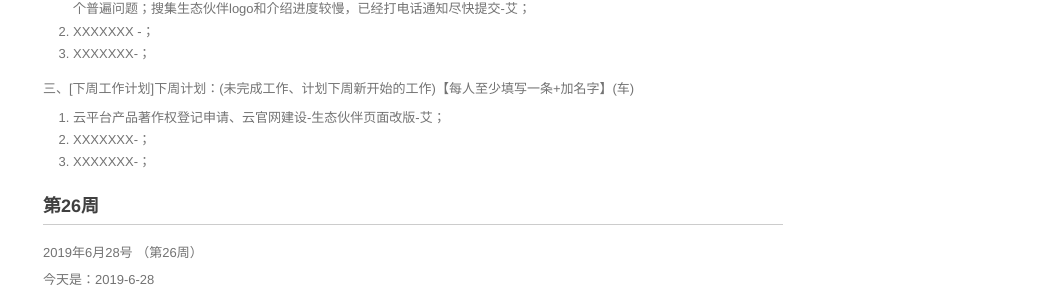
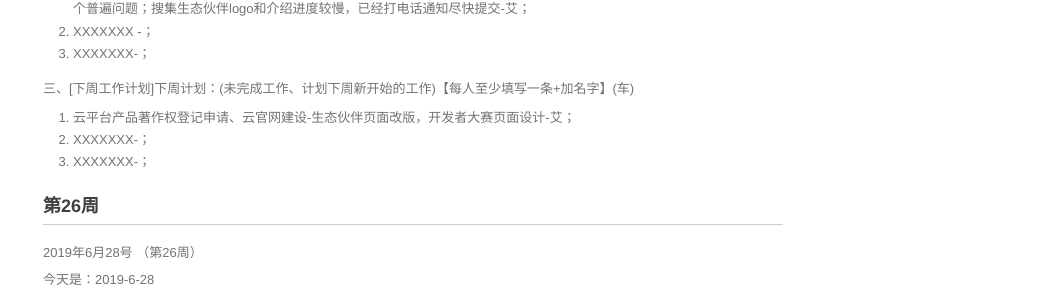
Before and after one commit to walllFlower/blog, a Jekyll site: the page built from _posts/2018-07-17-day_report_cxz.md, in a window 1280 px wide and 900 px high, scrolled down 1207 px. Shown: the part 150-448 px from the top of the window, without its empty margins (227-1280 px from the left). Built offline with Jekyll 4.4.1, drawn with Linux system fonts in a browser that asks for light colours; comment, search, counter and statistics services are not loaded.

Commit message:
Update 2018-07-17-day_report_cxz.md

```diff
--- a/_posts/2018-07-17-day_report_cxz.md
+++ b/_posts/2018-07-17-day_report_cxz.md
@@ -79,7 +79,7 @@ categories: 技术运营工作周报
 
 三、[下周工作计划]下周计划：(未完成工作、计划下周新开始的工作)【每人至少填写一条+加名字】(车)
 
-1. 云平台产品著作权登记申请、云官网建设-生态伙伴页面改版-艾；
+1. 云平台产品著作权登记申请、云官网建设-生态伙伴页面改版，开发者大赛页面设计-艾；
 2. XXXXXXX-；
 3. XXXXXXX-；
 
```
